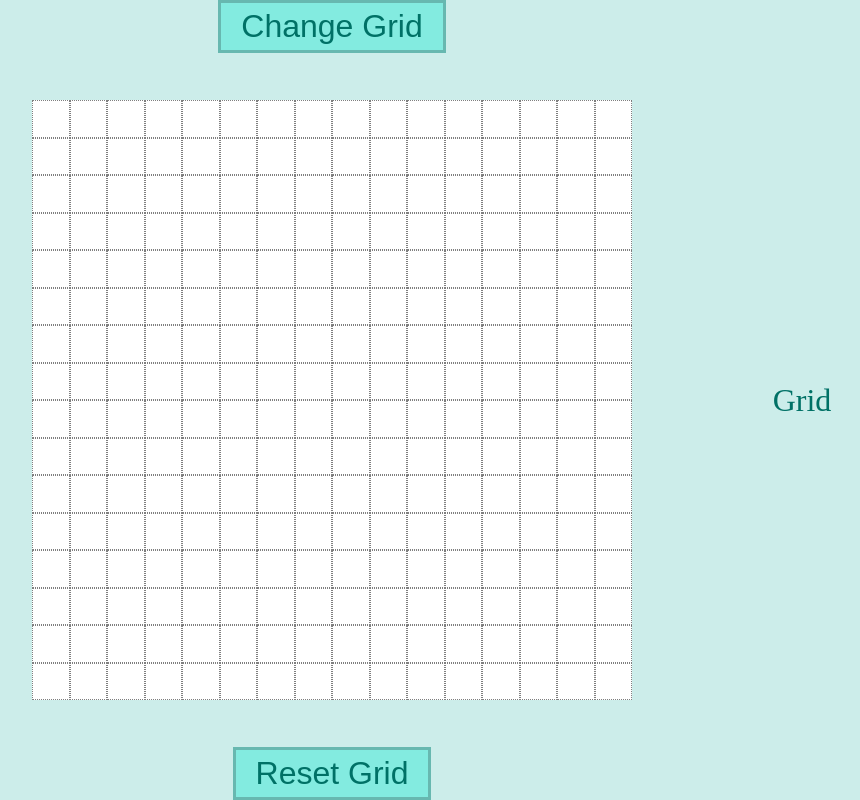
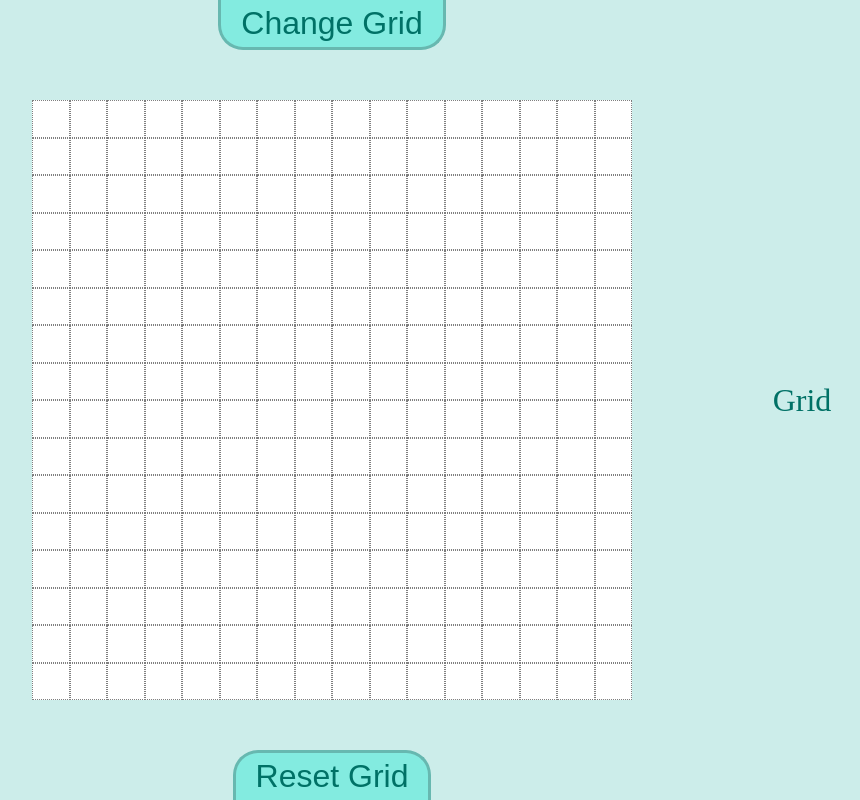
Before and after one commit to alimadani-0/etch-a-sketch, a plain HTML site: page index.html in a window 1280 px wide. Shown: the whole page, without its empty margins (308-1168 px from the left). Drawn offline with Linux system fonts and the light colour scheme.

Commit message:
Modify styling for buttons

```diff
--- a/css/style.css
+++ b/css/style.css
@@ -1,11 +1,3 @@
-.white {
-    background-color: white;
-}
-
-.font-color {
-    color: #007166;
-}
-
 body {
     background-color: #CCEDEA;
     margin: 0;
@@ -24,6 +16,34 @@ button {
     font-size: xx-large;
     width: fit-content;
     padding: 5px 20px;
+}
+
+.white {
+    background-color: white;
+}
+
+.font-color {
+    color: #007166;
+}
+
+.side {
+    flex: 1;
+}
+
+.grid-row {
+    flex: auto;
+
+    display: flex;
+}
+
+.border {
+    border: 1px dotted rgb(127, 127, 127);
+}
+
+#change-grid {
+    border-top: 0px;
+    border-bottom-left-radius: 25px;
+    border-bottom-right-radius: 25px;
 }
 
 #middle-section {
@@ -50,16 +70,8 @@ button {
     align-items: center;
 }
 
-.side {
-    flex: 1;
+#reset-grid {
+    border-bottom: 0px;
+    border-top-left-radius: 25px;
+    border-top-right-radius: 25px;
 }
-
-.grid-row {
-    flex: auto;
-
-    display: flex;
-}
-
-.border {
-    border: 1px dotted rgb(127, 127, 127);
-}
```
